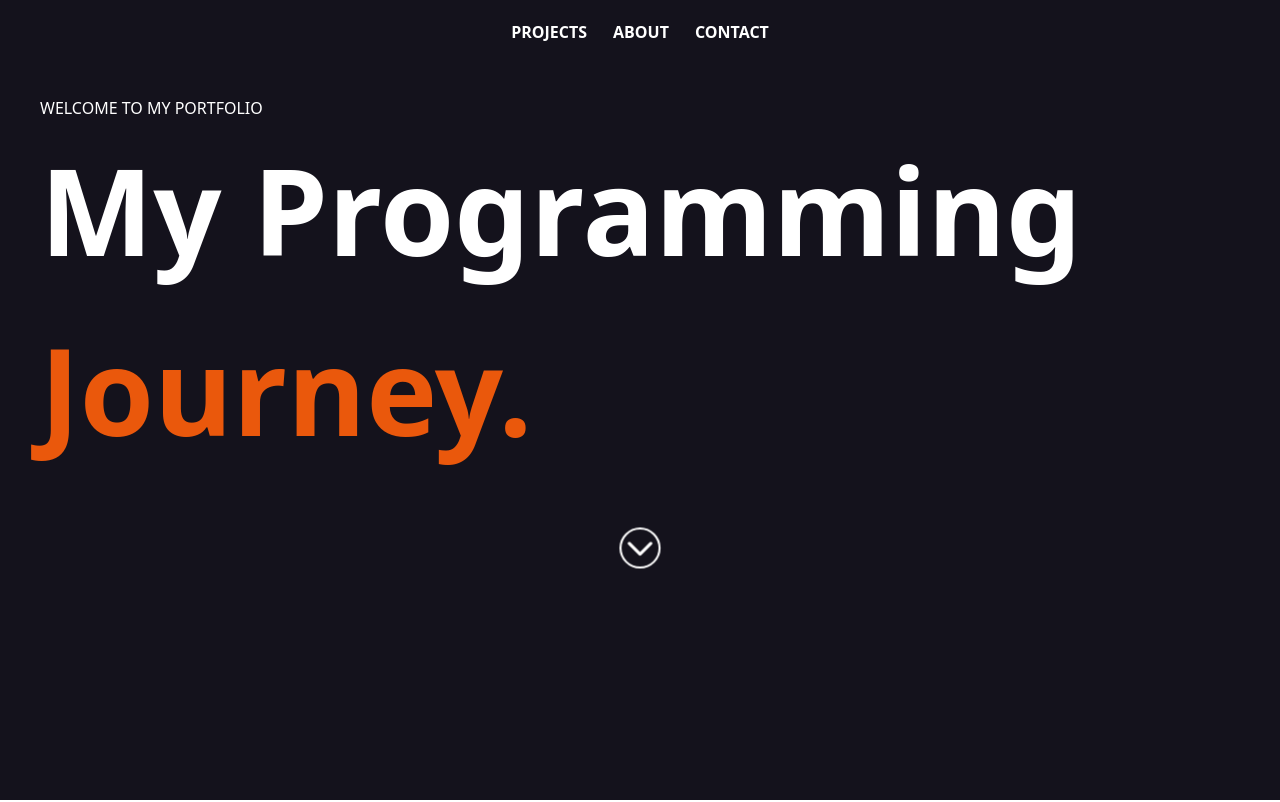
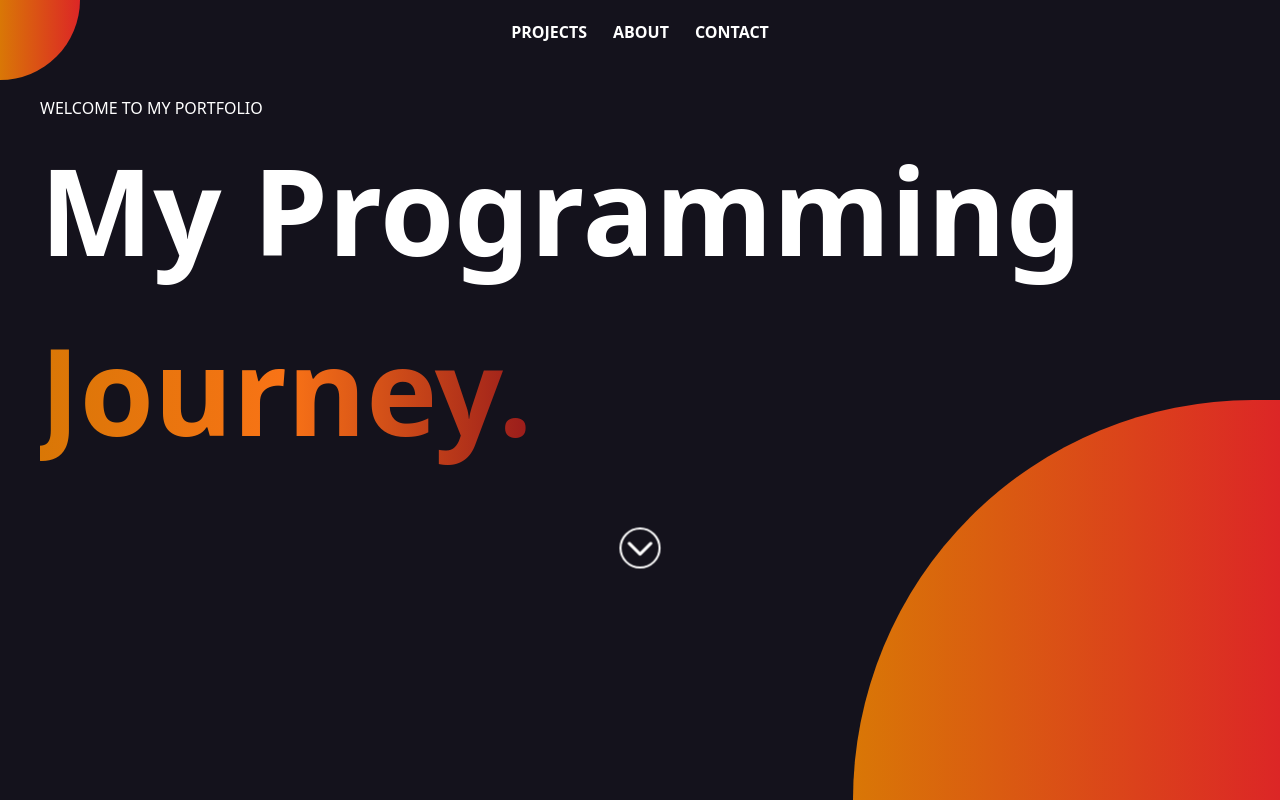
Before and after one commit to ItsWakana/personal-portfolio, a React (Vite) app: page / in a window 1280 px wide. Shown: the top 802 px of the page. Built offline with nearby package versions, Linux system fonts and the light colour scheme.

Commit message:
add gradients to make homepage stand out

```diff
--- a/src/components/MainHeader.jsx
+++ b/src/components/MainHeader.jsx
@@ -4,12 +4,14 @@ import downIcon from '../assets/icons/down.svg';
 const MainHeader = () => {
 
     return (
-        <header className="header flex flex-col items-center gap-12">
+        <header className="header flex flex-col items-center gap-12 relative">
             <Navbar />
+            <div className="w-1/3 h-2/4 bg-gradient-to-r from-amber-600 to-red-600 absolute right-0 bottom-0 rounded-tl-[400px]"></div>
+            <div className="w-[80px] h-[80px] bg-gradient-to-r from-amber-600 to-red-600 absolute left-0 top-0 rounded-br-[400px]"></div>
                 <div className="flex flex-col text-center md:text-left md:ml-10">
                     <p className="text-white">WELCOME TO MY PORTFOLIO</p>
                     <h1 className="main-heading text-white">
-                        My Programming <span className="text-orange-600">Journey.</span>
+                        My Programming <span className="text-transparent bg-gradient-to-r from-amber-600 via-orange-500 to-red-800 bg-clip-text">Journey.</span>
                     </h1>
                 </div>
             <button className="down-icon w-10">
--- a/src/components/Navbar.jsx
+++ b/src/components/Navbar.jsx
@@ -4,11 +4,13 @@ const Navbar = () => {
 
     const [currentTab, setCurrentTab] = useState(null);
 
+    const gradientTextStyle = 'text-transparent bg-gradient-to-r from-amber-600 to-red-600 bg-clip-text';
+
     return (
         <nav className="navbar mt-4">
         <ul>
             <li
-            className={`text-${currentTab === 'projects' ? 'orange-600' : 'white'} font-semibold px-2 py-1`}>
+            className={`${currentTab === 'projects' ? gradientTextStyle : 'text-white'} font-semibold px-2 py-1`}>
                 <button onClick={() => setCurrentTab('projects')}>
                     <a href="#projects">
                         PROJECTS
@@ -16,11 +18,11 @@ const Navbar = () => {
                 </button>
             </li >
             <li
-            className={`text-${currentTab === 'about' ? 'orange-600' : 'white'} font-semibold px-2 py-1`}>
+            className={`${currentTab === 'about' ? gradientTextStyle : 'text-white'} font-semibold px-2 py-1`}>
                 <button onClick={() => setCurrentTab('about')}>ABOUT</button>
             </li>
             <li
-            className={`text-${currentTab === 'contact' ? 'orange-600' : 'white'} font-semibold px-2 py-1`}>
+            className={`${currentTab === 'contact' ? gradientTextStyle : 'text-white'} font-semibold px-2 py-1`}>
                 <button onClick={() => setCurrentTab('contact')}>CONTACT</button>
             </li>
         </ul>
```
